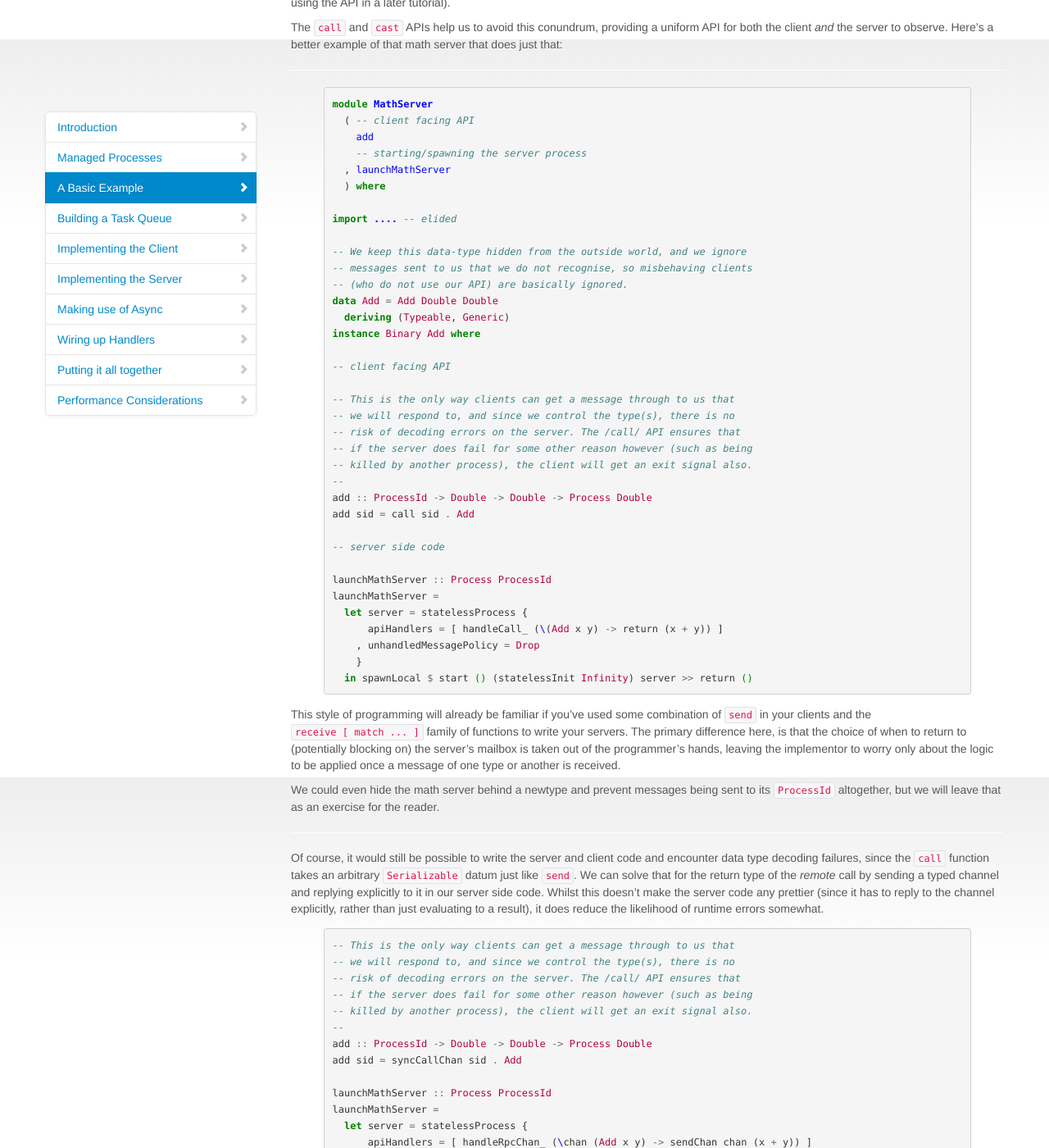
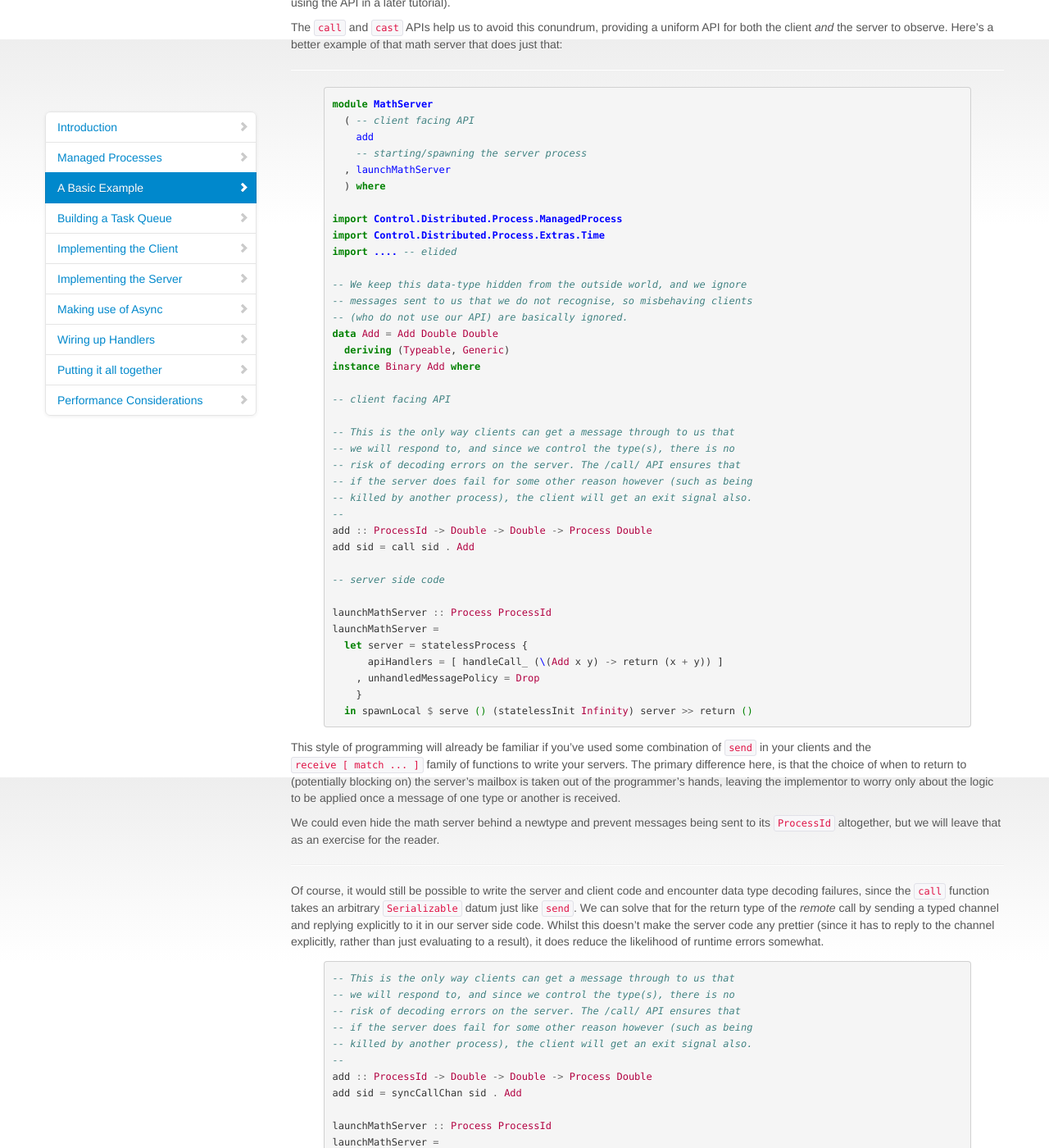
Before and after one commit to haskell-distributed/distributed-process, a Jekyll site: the page built from tutorials/4ch.md, in a window 1280 px wide and 1400 px high, scrolled down 1752 px. Shown: the whole window at 82% size. Built offline with Jekyll 4.4.1, drawn with Linux system fonts in a browser that asks for light colours; comment, search, counter and statistics services are not loaded.

Commit message:
Change start to serve and show the necessary imports from other packages

```diff
--- a/tutorials/4ch.md
+++ b/tutorials/4ch.md
@@ -120,6 +120,8 @@ module MathServer
   , launchMathServer
   ) where
 
+import Control.Distributed.Process.ManagedProcess
+import Control.Distributed.Process.Extras.Time
 import .... -- elided
 
 -- We keep this data-type hidden from the outside world, and we ignore
@@ -148,7 +150,7 @@ launchMathServer =
       apiHandlers = [ handleCall_ (\(Add x y) -> return (x + y)) ]
     , unhandledMessagePolicy = Drop
     }
-  in spawnLocal $ start () (statelessInit Infinity) server >> return ()
+  in spawnLocal $ serve () (statelessInit Infinity) server >> return ()
 {% endhighlight %}
 
 
@@ -191,7 +193,7 @@ launchMathServer =
       apiHandlers = [ handleRpcChan_ (\chan (Add x y) -> sendChan chan (x + y)) ]
     , unhandledMessagePolicy = Drop
     }
-  in spawnLocal $ start () (statelessInit Infinity) server >> return ()
+  in spawnLocal $ serve () (statelessInit Infinity) server >> return ()
 {% endhighlight %}
 
 Ensuring that only valid types are sent to the server is relatively simple,
@@ -230,7 +232,7 @@ launchMathServer =
                     , handleCast_ (\(Add x y) -> liftIO $ putStrLn $ show (x + y) >> continue_) ]
     , unhandledMessagePolicy = Drop
     }
-  in spawnLocal $ start () (statelessInit Infinity) server >> return ()
+  in spawnLocal $ serve () (statelessInit Infinity) server >> return ()
 {% endhighlight %}
 
 
```
